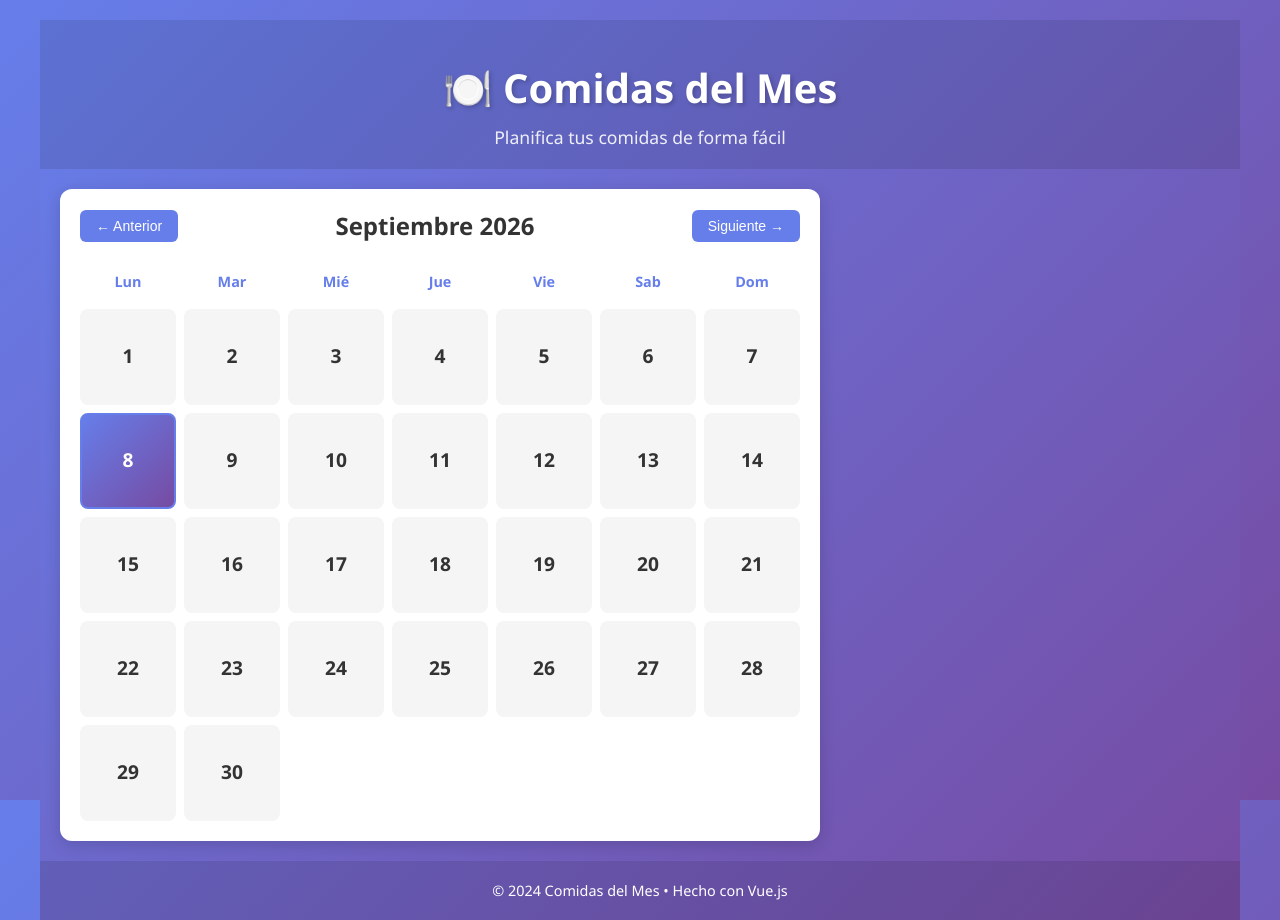
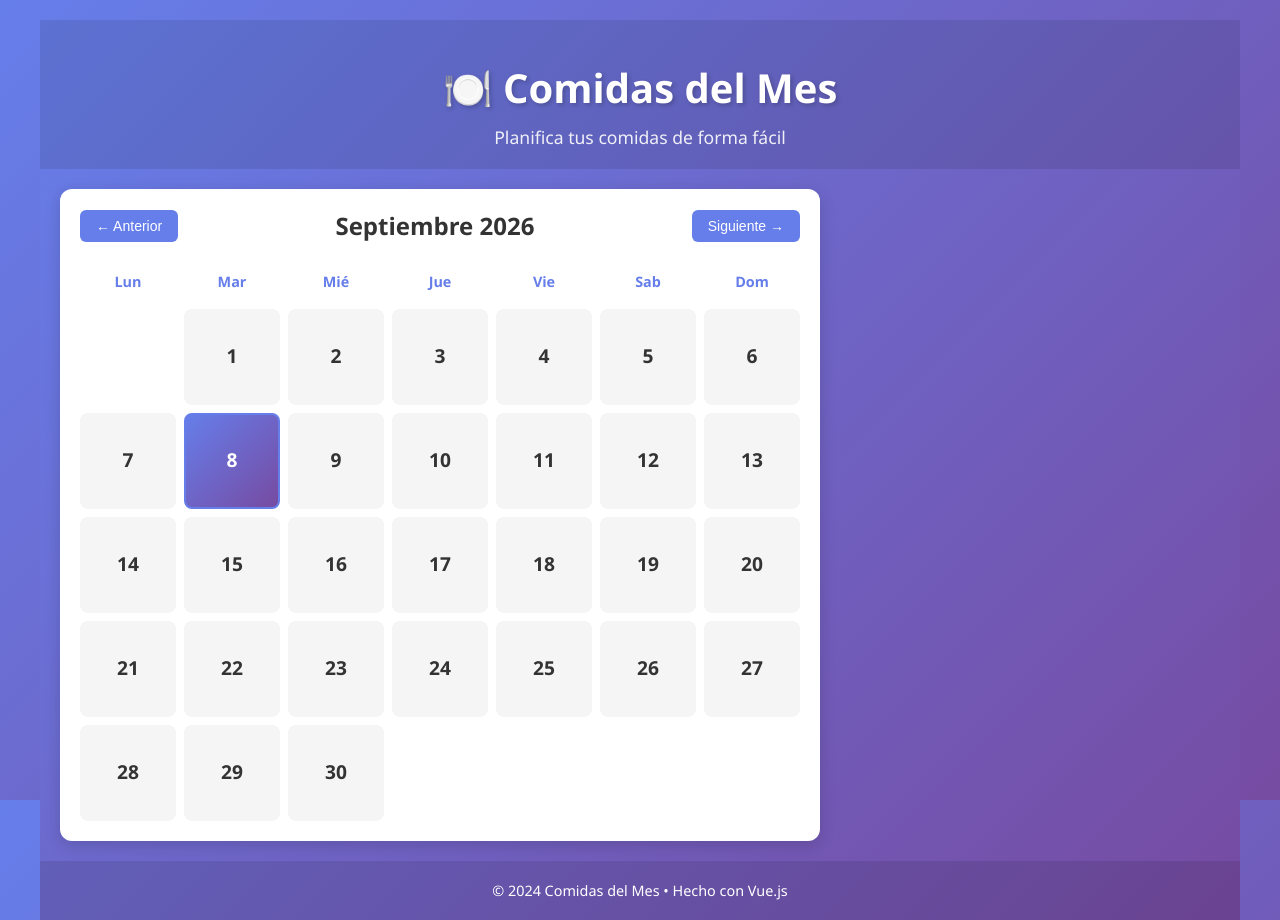
Before and after one commit to marcoduarte1974-spec/Comidas-del-mes, a Vue app: page / in a window 1280 px wide. Built offline with nearby package versions, Linux system fonts and the light colour scheme.

Commit message:
Fix Calendar: Correct day of week calculation and empty spaces order

```diff
--- a/src/components/Calendar.vue
+++ b/src/components/Calendar.vue
@@ -12,6 +12,9 @@
         {{ day }}
       </div>
 
+      <!-- Espacios vacíos al inicio del mes -->
+      <div v-for="_ in firstDayOfMonth" :key="'empty-' + _" class="empty"></div>
+
       <!-- Días del mes -->
       <div
         v-for="day in daysInMonth"
@@ -24,9 +27,6 @@
           {{ getMealCount(day) }} 🍽️
         </div>
       </div>
-
-      <!-- Espacios vacíos al inicio del mes -->
-      <div v-for="_ in firstDayOfMonth" :key="'empty-' + _" class="empty"></div>
     </div>
   </div>
 </template>
@@ -57,7 +57,11 @@ export default {
 
     const firstDayOfMonth = computed(() => {
       const first = new Date(props.year, props.month, 1)
-      return (first.getDay() + 6) % 7 // Ajusta para que lunes sea 0
+      // getDay() devuelve 0 para domingo, necesitamos 0 para lunes
+      // Entonces: domingo=6, lunes=0, martes=1, etc.
+      let day = first.getDay() - 1
+      if (day < 0) day = 6
+      return day
     })
 
     function isToday(day) {
```
